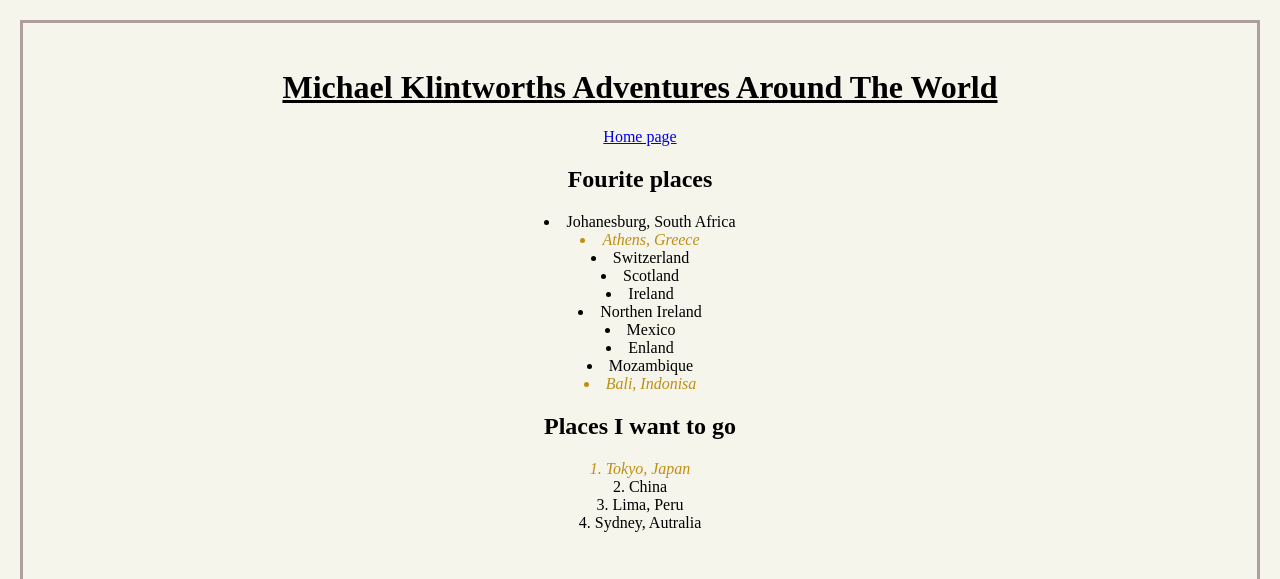
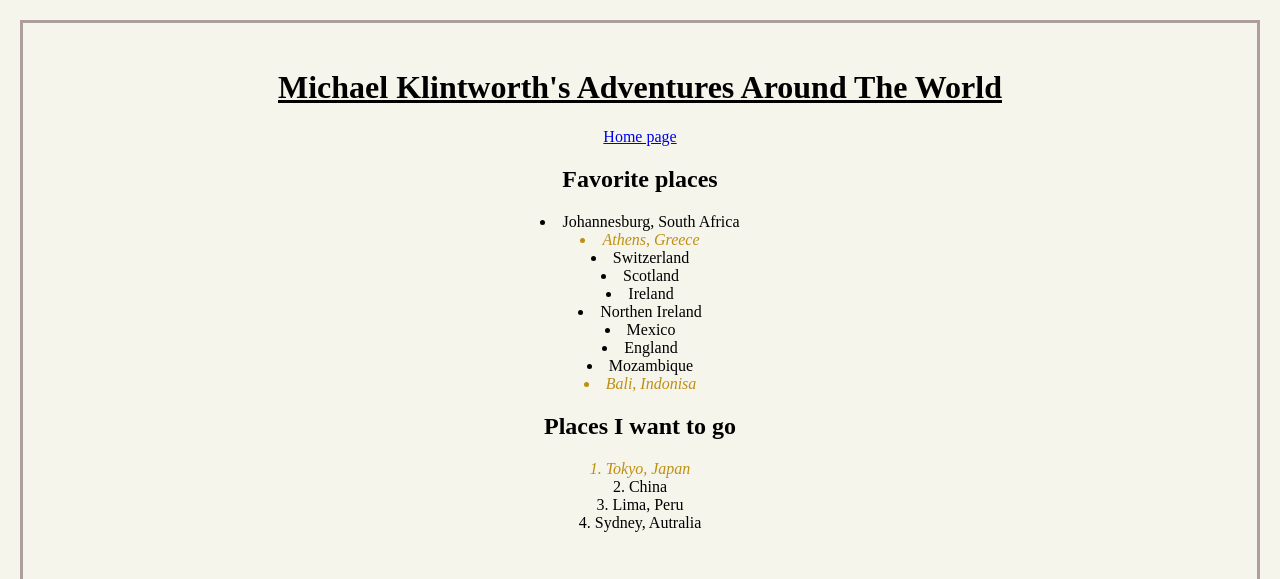
Before and after one commit to m2klintworth/IS201, a plain HTML site: page Scratch.html in a window 1280 px wide. Shown: the top 579 px of the page. Drawn offline with Linux system fonts and the light colour scheme.

Commit message:
Update Scratch.html

```diff
--- a/Scratch.html
+++ b/Scratch.html
@@ -7,18 +7,18 @@
     <link rel="stylesheet" types="text/css" href="css/styles1.css">
 </head>
 <body>
-    <H1 id = "top">Michael Klintworths Adventures Around The World</H1>
+    <H1 id = "top">Michael Klintworth's Adventures Around The World</H1>
     <a href="index.html"> Home page</a>
-    <H2> Fourite places</H2>
+    <H2> Favorite places</H2>
     <ul class="centered-list">
-        <li>Johanesburg, South Africa</li>
+        <li>Johannesburg, South Africa</li>
         <LI class="emphasize">Athens, Greece</LI>
         <li>Switzerland</li>
         <li>Scotland</li>
         <li>Ireland</li>
         <li>Northen Ireland</li>
         <li>Mexico</li>
-        <li>Enland</li>
+        <li>England</li>
         <li>Mozambique</li>
         <li class="emphasize">Bali, Indonisa</li>
     </ul>
```
